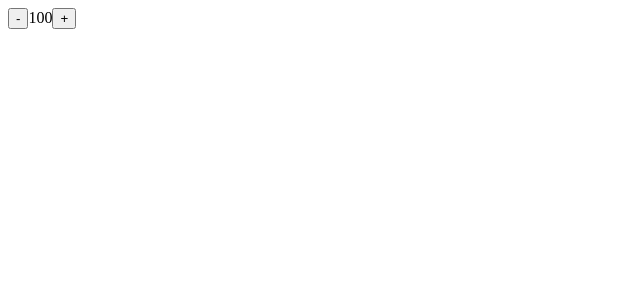
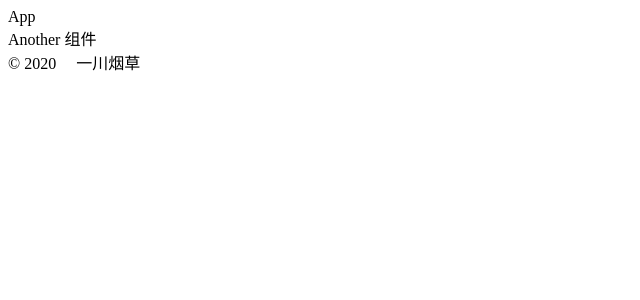
Before and after one commit to rebirth111/react, a React (Create React App) app: page /#/ in a window 1280 px wide. Shown: the top 300 px of the page, without its empty margins (0-640 px from the left). Built offline with nearby package versions, Linux system fonts and the light colour scheme.

Commit message:
装饰器的写法

```diff
--- /dev/null
+++ b/config-overrides.js
@@ -0,0 +1,10 @@
+/* module.exports=(config)=>{
+    //如果没有使用customize-cra,就在这里可以对config进行配置
+    return config
+} */
+
+const {override, addDecoratorsLegacy}=require('customize-cra')
+
+module.exports=override(
+    addDecoratorsLegacy()
+)
--- /dev/null
+++ b/src/Another.js
@@ -0,0 +1,14 @@
+import React, { Component } from 'react'
+import withCopyright from './withCopyright'
+
+@withCopyright
+class Another extends Component {
+    render() {
+        return (
+            <div>
+                Another {this.props.name}
+            </div>
+        )
+    }
+}
+export default Another
--- a/src/App.js
+++ b/src/App.js
@@ -1,19 +1,13 @@
 import React, { Component } from 'react'
-
-
-import {
-    CountBtn,
-    Counter
-} from './components'
-
-export default class App extends Component{
-    render(){
-        return(
-            <>
-             <CountBtn type="decrement">-</CountBtn>
-             <Counter />
-             <CountBtn type="increment">+</CountBtn>
-            </>
+import Another from './Another'
+class App extends Component {
+    render() {
+        return (
+            <div>
+                App
+                <Another name="组件"/>
+            </div>
         )
     }
 }
+export default App
--- a/src/components/CountBtn/index.js
+++ /dev/null
@@ -1,17 +0,0 @@
-import React, { Component } from 'react'
-import {CounterConsumer} from '../../counterStore'
-
-export default class CountBtn extends Component{
-    render (){
-        return(
-            <CounterConsumer>
-                {
-                    ({onIncrementCount,onDecrementCount})=>{
-                        const handler=this.props.type==='increment' ? onIncrementCount : onDecrementCount
-                        return <button onClick={handler}>{this.props.children}</button>
-                    }
-                }
-            </CounterConsumer>
-        )
-    }
-}
--- a/src/components/Counter/index.js
+++ /dev/null
@@ -1,18 +0,0 @@
-import React, { Component } from 'react'
-
-import {CounterConsumer} from '../../counterStore'
-
-export default class Counter extends Component{
-    render (){
-        return(
-            <CounterConsumer>
-                {
-                    ({count})=>{
-                        return <span>{count}</span>
-                    }
-                }
-            </CounterConsumer>
-
-        )
-    }
-}
--- a/src/components/index.js
+++ /dev/null
@@ -1,2 +0,0 @@
-export {default as Counter } from './Counter'
-export {default as CountBtn} from './CountBtn'
--- a/src/counterStore.js
+++ /dev/null
@@ -1,41 +0,0 @@
-import React,{Component,createContext} from 'react'
-const {
-    Provider,
-    Consumer:CounterConsumer
-}=createContext()
-
-class CounterProvider extends Component{
-    constructor(){
-        super()
-        this.state={
-            count:100
-        }
-    }
-
-    incrementCount=()=>{
-        this.setState({
-            count:this.state.count+1
-        })
-    }
-    decrementCount=()=>{
-        this.setState({
-            count:this.state.count-1
-        })
-    }
-    render(){
-        return (
-        <Provider value={{
-            count:this.state.count,
-            onIncrementCount:this.incrementCount,
-            onDecrementCount:this.decrementCount
-        }}>
-            {this.props.children}
-        </Provider>
-    )
-    }
-}
-
-export {
-    CounterConsumer,
-    CounterProvider
-}
--- a/src/index.js
+++ b/src/index.js
@@ -1,11 +1,8 @@
 import React from 'react'
 import {render} from 'react-dom'
 
-import {CounterProvider} from './counterStore'
 import App from './App'
-render(
-    <CounterProvider>
-    <App />
-    </CounterProvider>,
-    document.querySelector('#root')
-)
+ render(
+     <App/>,
+     document.querySelector('#root')
+ )
--- /dev/null
+++ b/src/withCopyright.js
@@ -0,0 +1,17 @@
+import React, { Component } from 'react'
+
+
+const withCopyright=(YourComponent)=>{
+    return class withCopyright extends Component {
+        render() {
+            return (
+                <>
+                    <YourComponent {...this.props}/>
+                    <div>&copy; 2020 &emsp;一川烟草</div>
+                </>
+            )
+        }
+    }
+}
+
+export default withCopyright
```
Also changed, not shown: package.json (+8 -3 lines), src/index.bak.js (deleted, +0 -87 lines), 1 other file (tests, documents, lock files or other folders).
